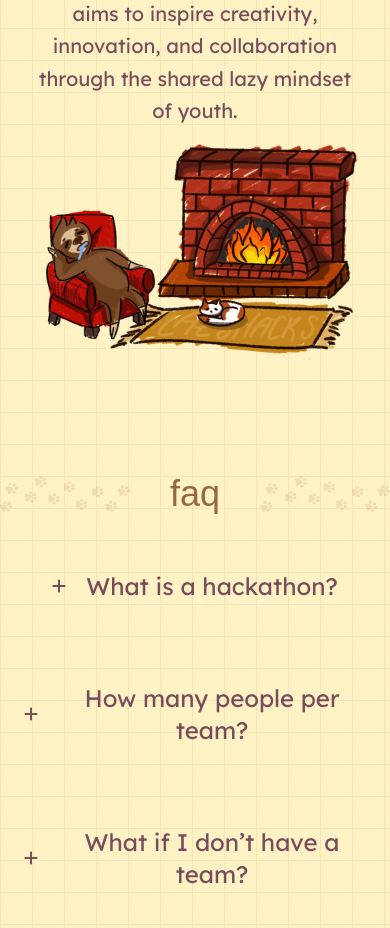
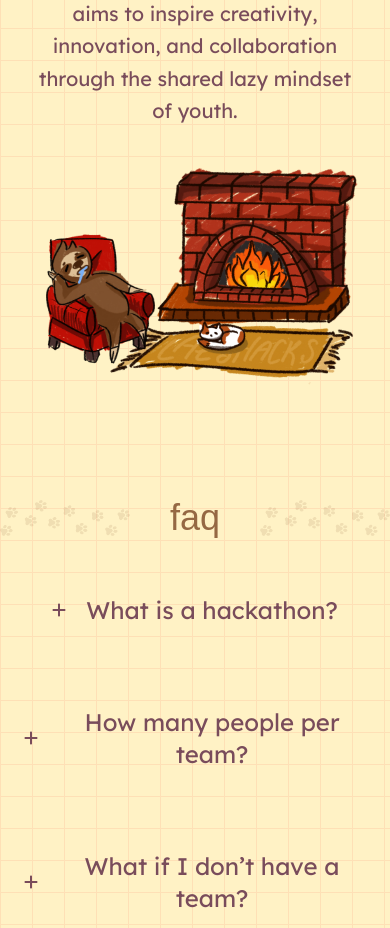
Before and after one commit to LazyHacks/lazyhacks-website, a Next.js app: page / in a window 390 px wide. Shown: the part 1060-1988 px from the top of the page. Built offline with nearby package versions, Linux system fonts and the light colour scheme; a web font is replaced by a local one.

Commit message:
feat: mobile spacing for fireplace image

```diff
--- a/src/app/sections/About.tsx
+++ b/src/app/sections/About.tsx
@@ -19,7 +19,7 @@ const About = () => {
           to inspire creativity, innovation, and collaboration through the shared
           lazy mindset of youth.
         </p>
-        <div className="md:w-[730px] md:h-[500px] w-[365px] h-[250px] relative">
+        <div className="mt-6 md:mt-0 md:w-[730px] md:h-[500px] w-[365px] h-[250px] relative">
           <img className="md:w-[350px] md:h-[350px] w-[175px] h-[175px] absolute z-40 left-0 bottom-[20px] md:bottom-[40px]" src="./images/about/sloth-on-chair.png"></img>
           <img className="md:w-[500px] md:h-[500px] w-[250px] h-[250px] absolute right-[20px] md:right-0 top-0" src="./images/about/fireplace.png"></img>
         </div>
```
